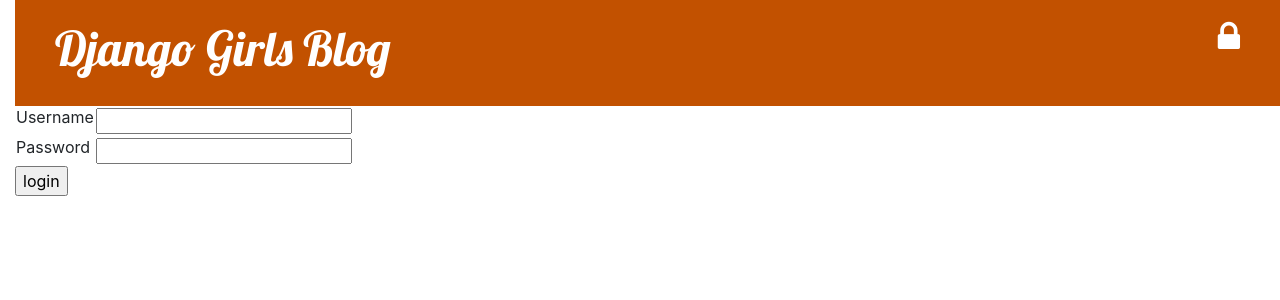
After one commit to erickcifu/PrograComercialE, a Django app: template blog/templates/registration/login.html in a window 1280 px wide. The commit adds this page. Shown: the top 300 px of the page. Run offline with Django 3.2, Linux system fonts and the light colour scheme; the template is opened without the code that fills it, so the values that code supplies are empty, except form fields; tables that the repository leaves empty hold one stand-in row (values such as "Sample post"); form fields are guessed from the names that the template uses; some libraries are stand-ins or nearby versions.

Commit message:
se implemento un login y se realizo el metodo de borrar y correccion de errores

```diff
--- a/blog/templates/blog/base.html
+++ b/blog/templates/blog/base.html
@@ -19,6 +19,10 @@
         <div  class="page-header">
           {% if user.is_authenticated %}
             <a href="{% url 'publicacion_nueva' %}" class="top-menu"><span class="fa fa-plus"></span></a>
+            <a href="{% url 'publicacion_borrador_lista' %}" class="top-menu"><span class="fa fa-edit"></span></a>
+            <p class="top-menu">Hola {{ user.username }} <small>(<a href="{% url 'logout' %}">Log out</a>)</small></p>
+           {% else %}
+            <a href="{% url 'login' %}" class="top-menu"><span class="fa fa-lock"></span></a>
           {% endif %}
             <h1><a href="/">Django Girls Blog</a></h1>
         </div>
--- a/blog/templates/blog/publicacion_detalle.html
+++ b/blog/templates/blog/publicacion_detalle.html
@@ -6,10 +6,14 @@
             <div class="date">
                 {{ publicacion.fecha_publicacion }}
             </div>
+        {% else %}
+            <a class="btn btn-default" href="{% url 'publicacion_publicar' pk=publicacion.pk %}">publicar</a>
+
         {% endif %}
         {% if user.is_authenticated %}
         <a class="btn btn-default" href="{% url 'publicacion_editar' pk=publicacion.pk %}"><span class="fa fa-pencil"></span></a>
-        {% endif %}
+        <a class="btn btn-default" href="{% url 'publicacion_borrar' pk=publicacion.pk %}"><span class="fa fa-remove"></span></a>
+          {% endif %}
         <h2>{{ publicacion.titulo }}</h2>
         <p>{{ publicacion.texto|linebreaksbr }}</p>
     </div>
--- /dev/null
+++ b/blog/templates/registration/login.html
@@ -0,0 +1,24 @@
+{% extends "blog/base.html" %}
+
+  {% block content %}
+      {% if form.errors %}
+          <p>Your username and password didn't match. Please try again.</p>
+      {% endif %}
+
+      <form method="post" action="{% url 'login' %}">
+      {% csrf_token %}
+          <table>
+          <tr>
+              <td>{{ form.username.label_tag }}</td>
+              <td>{{ form.username }}</td>
+          </tr>
+          <tr>
+              <td>{{ form.password.label_tag }}</td>
+              <td>{{ form.password }}</td>
+          </tr>
+          </table>
+
+          <input type="submit" value="login" />
+          <input type="hidden" name="next" value="{{ next }}" />
+      </form>
+  {% endblock %}
--- a/blog/urls.py
+++ b/blog/urls.py
@@ -6,4 +6,7 @@ urlpatterns = [
     path('publicacion/<int:pk>/', views.publicacion_detalle, name='detalle_publicacion'),
     path('publicacion/nueva', views.publicacion_nueva, name='publicacion_nueva'),
     path('publicacion/<int:pk>/editar', views.publicacion_editar, name='publicacion_editar'),
+    path('publicacion/borrador/lista', views.publicacion_borrador_lista, name='publicacion_borrador_lista'),
+    path('publicacion/<int:pk>/publicar/', views.publicacion_publicar, name='publicacion_publicar'),
+    path('publicacion/<int:pk>/borrar/', views.publicacion_borrar, name='publicacion_borrar'),
 ]
--- a/misitio/settings.py
+++ b/misitio/settings.py
@@ -40,6 +40,7 @@ INSTALLED_APPS = [
     'django.contrib.staticfiles',
     'blog.apps.BlogConfig',
     'colorfield',
+
 ]
 
 MIDDLEWARE = [
@@ -122,3 +123,5 @@ USE_TZ = True
 
 STATIC_URL = '/static/'
 STATIC_ROOT = os.path.join(BASE_DIR, 'static')
+
+LOGIN_REDIRECT_URL = '/'
--- a/misitio/urls.py
+++ b/misitio/urls.py
@@ -15,8 +15,11 @@ Including another URLconf
 """
 from django.contrib import admin
 from django.urls import path, include
+from django.contrib.auth import views as auth_views
 
 urlpatterns = [
     path('admin/', admin.site.urls),
+    path('accounts/login/', auth_views.LoginView.as_view(), name='login'),
+    path('accounts/logout/', auth_views.LogoutView.as_view(next_page='/'), name='logout'),
     path('', include('blog.urls')),
 ]
```
Also changed, not shown: blog/templates/blog/publicacion_borrador_lista.html (added, +11 -0 lines), blog/views.py (+17 -3 lines).
